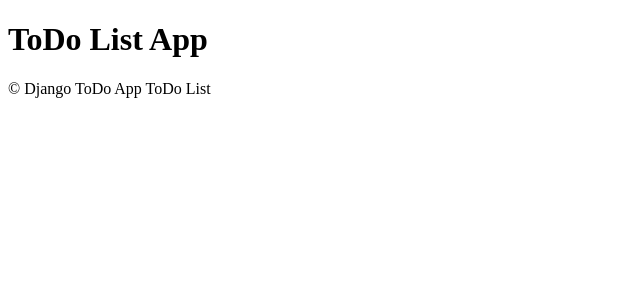
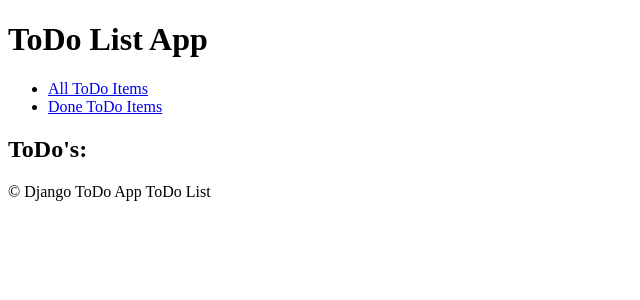
Before and after one commit to Dimas23mail/django-todo-project, a Django app: page /todo-list/ in a window 1280 px wide. Shown: the part 70-370 px from the top of the page, without its empty margins (0-640 px from the left). Run offline with Django 5.2, Linux system fonts and the light colour scheme; data that the repository does not hold is empty.

Commit message:
Update todo_list with view`s final version

```diff
--- a/todo_manager/todo_list/apps.py
+++ b/todo_manager/todo_list/apps.py
@@ -6,3 +6,4 @@
     default_auto_field = 'django.db.models.BigAutoField'
     name = 'todo_list'
     verbose_name = 'ToDo List'
+    label = "todo_list"
--- a/todo_manager/todo_list/models.py
+++ b/todo_manager/todo_list/models.py
@@ -5,6 +5,7 @@
 
     class Meta:
         verbose_name = "ToDo Item"
+        ordering = ("id", )
 
     title = models.CharField(max_length=250)
     done = models.BooleanField(default=False)
--- /dev/null
+++ b/todo_manager/todo_list/templates/todo_list/components/todo_items_list.html
@@ -0,0 +1,14 @@
+<ul>
+  {% for todo_item in object_list %}
+  <li>
+    <a href="{% url 'todo_list:detail' pk=todo_item.pk %}">
+      {{ todo_item.title }}
+      {% if todo_item.done %}
+      ✅
+      {% else %}
+      ❌
+      {% endif %}
+    </a>
+  </li>
+  {% endfor %}
+</ul>
--- a/todo_manager/todo_list/templates/todo_list/index.html
+++ b/todo_manager/todo_list/templates/todo_list/index.html
@@ -6,4 +6,11 @@
 
 {% block body %}
   <h1>ToDo List App</h1>
+  <ul>
+    <li><a href="{% url 'todo_list:list' %}">All ToDo Items</a></li>
+    <li><a href="{% url 'todo_list:done' %}">Done ToDo Items</a></li>
+  </ul>
+
+  <h2>ToDo's:</h2>
+    {% include 'todo_list/components/todo_items_list.html' %}
 {% endblock %}
--- a/todo_manager/todo_list/urls.py
+++ b/todo_manager/todo_list/urls.py
@@ -1,10 +1,16 @@
 from django.urls import path
 
 from . import views
+from .views import ToDoListIndexView, ToDoListView, ToDoListDoneView, ToDoDetailView
 
 app_name = 'todo_list'
 
 urlpatterns = [
-    path('', views.index_view, name="index"),
+    #  path('', views.index_view, name="index"),
+    #  path('', ToDoListIndexView.as_view(), name="index"),
+    path('', ToDoListIndexView.as_view(), name="index"),
+    path('<int:pk>', ToDoDetailView.as_view(), name="detail"),
+    path('list/', ToDoListView.as_view(), name="list"),
+    path('done/', ToDoListDoneView.as_view(), name="done"),
 
 ]
--- a/todo_manager/todo_list/views.py
+++ b/todo_manager/todo_list/views.py
@@ -1,6 +1,32 @@
 from django.shortcuts import render
 from django.http import HttpResponse, HttpRequest
+from django.views.generic import ListView, DetailView
+
+from .models import ToDoItem
 
 
 def index_view(request: HttpRequest) -> HttpResponse:
-    return render(request=request, template_name="todo_list/index.html")
+    todo_items = ToDoItem.objects.all()
+    return render(
+        request=request,
+        template_name="todo_list/index.html",
+        context={"todo_items": todo_items}
+    )
+
+
+class ToDoListIndexView(ListView):
+    template_name = "todo_list/index.html"
+    queryset = ToDoItem.objects.all()[:2]
+
+
+class ToDoListView(ListView):
+    model = ToDoItem
+
+
+class ToDoListDoneView(ListView):
+    template_name = "todo_list/index.html"
+    queryset = ToDoItem.objects.filter(done=True).all()[:2]
+
+
+class ToDoDetailView(DetailView):
+    model = ToDoItem
```
Also changed, not shown: todo_manager/todo_list/templates/todo_list/todoitem_detail.html (added, +14 -0 lines), todo_manager/todo_list/templates/todo_list/todoitem_list.html (added, +11 -0 lines).
